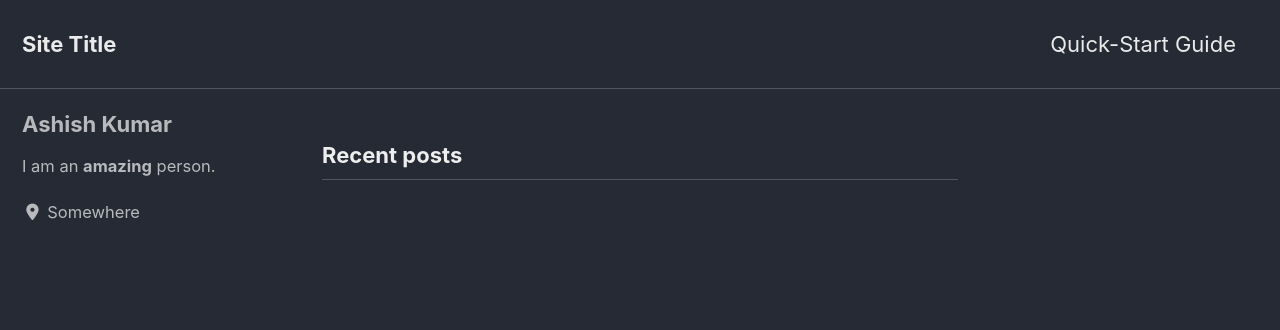
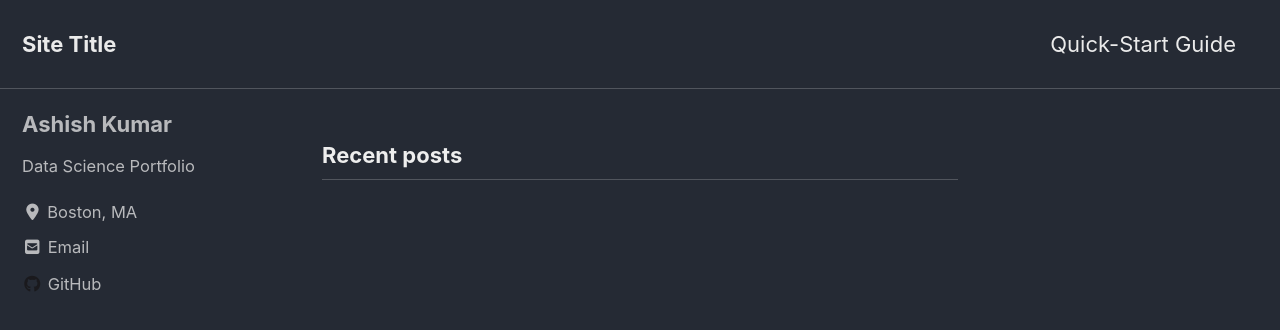
Before and after one commit to ashish-kumarsingh/ashish-kumarsingh.github.io, a Jekyll site: the page built from index.html, in a window 1280 px wide and 900 px high. Shown: the top 330 px of the window. Built offline with Jekyll 4.4.1, drawn with Linux system fonts in a browser that asks for light colours; cached includes are drawn as plain includes; nearby versions of some CDN libraries; the list of posts is cut into pages by our own code.

```diff
--- a/_config.yml
+++ b/_config.yml
@@ -95,13 +95,13 @@ analytics:
 author:
   name             : "Ashish Kumar"
   avatar           : # path of avatar image, e.g. "/assets/images/bio-photo.jpg"
-  bio              : "I am an **amazing** person."
-  location         : "Somewhere"
+  bio              : "Data Science Portfolio"
+  location         : "Boston, MA"
   email            :
   links:
     - label: "Email"
       icon: "fas fa-fw fa-envelope-square"
-      # url: mailto:your.name@email.com
+      url: "mailto:kumar.ash@husky.neu.edu"
     - label: "Website"
       icon: "fas fa-fw fa-link"
       # url: "https://your-website.com"
@@ -113,7 +113,7 @@ author:
       # url: "https://facebook.com/"
     - label: "GitHub"
       icon: "fab fa-fw fa-github"
-      # url: "https://github.com/"
+      url: "https://github.com/ashish-kumarsingh"
     - label: "Instagram"
       icon: "fab fa-fw fa-instagram"
       # url: "https://instagram.com/"
```
Also changed, not shown: Gemfile.lock.
